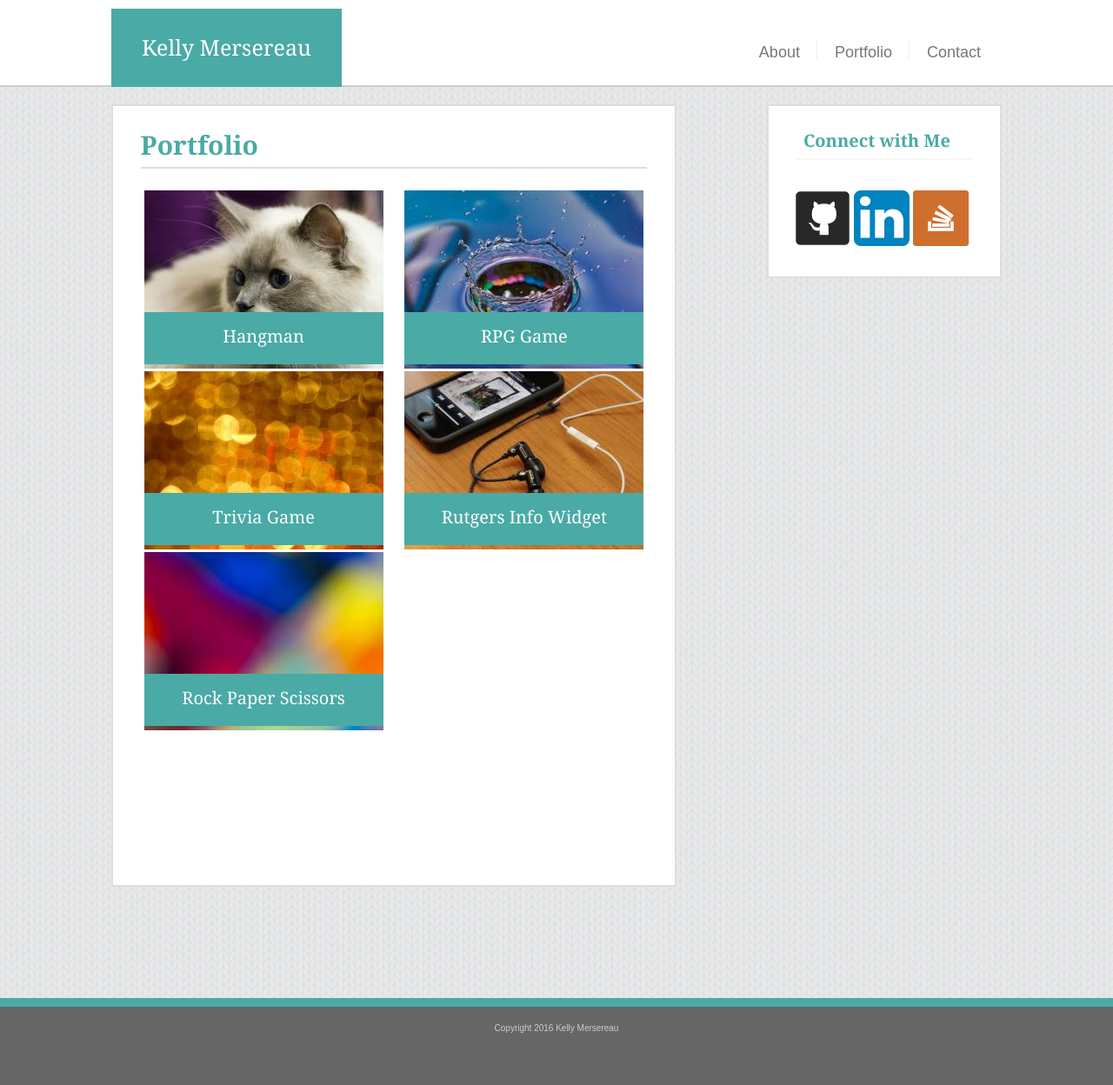
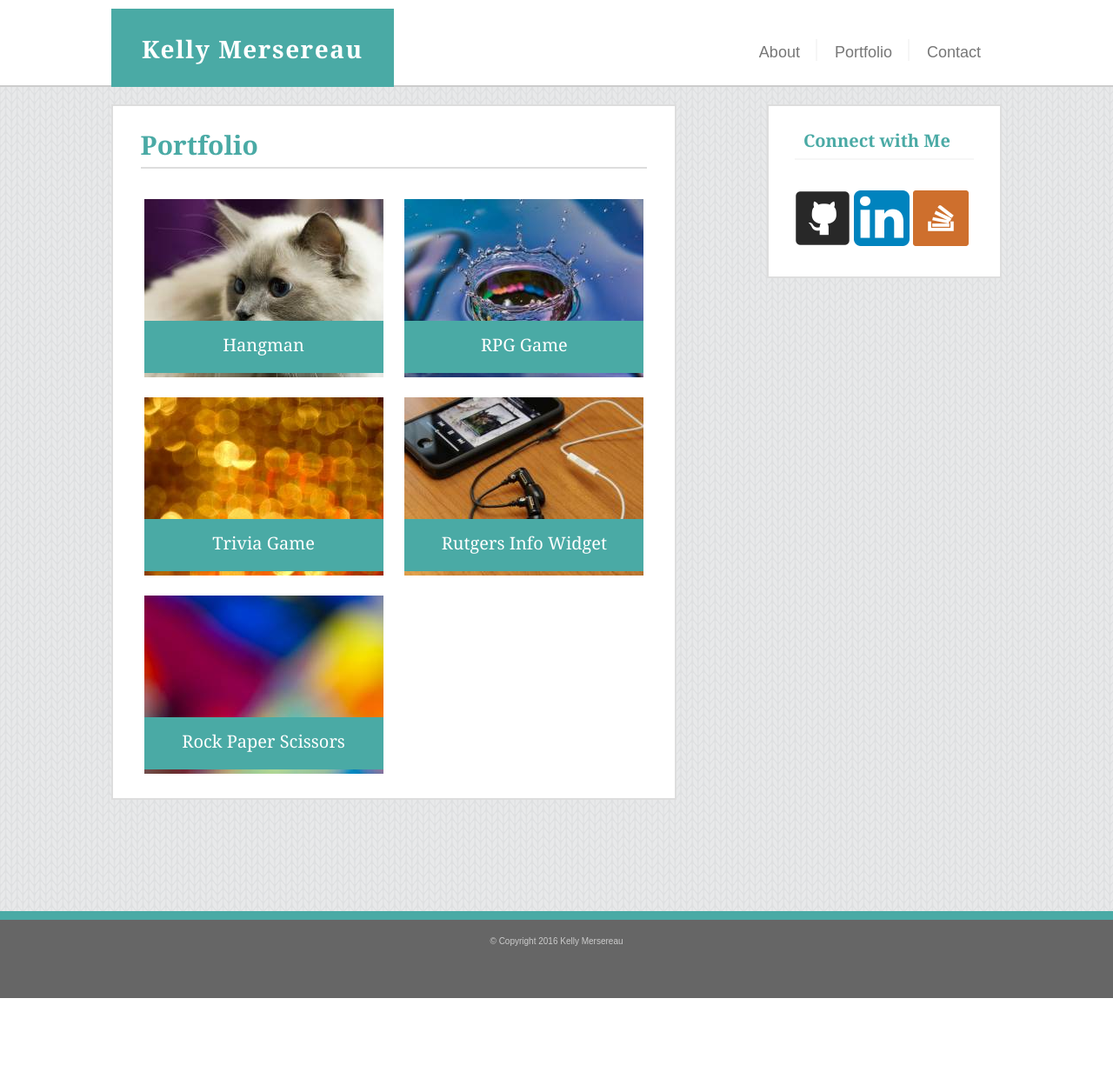
Before and after one commit to kellymersereau/Portfolio, a PHP site: page /portfolio.html in a window 1280 px wide. Shown: the whole page at 87% size. After the commit the page ends 1148 px from the top, so only its background shows below. Run offline with PHP 8.4, Linux system fonts and the light colour scheme.

Commit message:
last update

```diff
--- a/assets/css/style.css
+++ b/assets/css/style.css
@@ -30,7 +30,9 @@ html body {
 #name {
 	height: 90px;
 	font-family: 'Georgia', Times, Times New Roman, serif;
-	font-size: 25px;
+	font-size: 28px;
+	font-weight: bold;
+	letter-spacing: 1.5px;
 	margin-left: 10%;
 	margin-top: 10px;
 	padding-top: 32px;
@@ -145,6 +147,10 @@ a:hover {
 	float: left;
 	margin-right: 10px;
 	margin-bottom: 2px;
+	width: auto;
+	height: auto;
+	max-width: 150px;
+	max-height: 150px;
 }
 #article {
 	position: relative;
@@ -157,13 +163,13 @@ a:hover {
 	font-family: 'Arial', 'Helvetica Neue', Helvetica, sans-serif;
 	color: #777777;
 	letter-spacing: 2px;
-	line-height: -10px;
+	line-height: 20px;
 	word-spacing: 3px;
 
 }
 #main {
 	width: 650px;
-	height: 900px;
+	height: 800px;
 	background-color: white;
 	float: left;
 	border: 2px;
@@ -199,11 +205,15 @@ a:hover {
 	float: left;
 	margin-right: 10px;
 	margin-left: 10px;
+	margin-top: 10px;
+	margin-bottom: 10px;
 }
 .category_right {
 	float: right;
 	margin-right: 10px;
 	margin-left: 10px;
+	margin-top: 10px;
+	margin-bottom: 10px;
 }
 .phototitles {
 	height: 60px;
--- a/portfolio.html
+++ b/portfolio.html
@@ -23,7 +23,7 @@
 			<section id="main">
 				<h2 id="port"> Portfolio </h2>
 					<div id="line-break1"></div>
-					<article>
+					<div>
 						<div class="category_left"><span class="phototitles1">Hangman</span><img src="assets/images/cats.jpg" alt="picture of cat">
 
 						</div>
@@ -39,22 +39,22 @@
 						<div class="category_left"><span class="phototitles1"> Rock Paper Scissors</span><img src="assets/images/colors.jpg" alt="picture of colors">
 
 						</div>
-					</article>
+					</div>
 			</section>
 			<aside id="sidebar">
 				<h2 id="connect">Connect with Me</h2>
 				<div class="line-break2"></div>
 				<div class="icons">
-					<a href="https://github.com/kellymersereau" id="icon1"><img src="assets/images/github.png"></a>
-					<a href="https://www.linkedin.com/in/kellymersereau" id="icon2"><img src="assets/images/linkedin.png"></a>
-					<a href="http://stackoverflow.com/users/5831702/kelly-mersereau" id="icon3"><img src="assets/images/stackoverflow.png"></a>
+					<a href="https://github.com/kellymersereau" id="icon1"><img src="assets/images/github.png" alt="Github logo"></a>
+					<a href="https://www.linkedin.com/in/kellymersereau" id="icon2"><img src="assets/images/linkedin.png" alt="LinkedIn Logo"></a>
+					<a href="http://stackoverflow.com/users/5831702/kelly-mersereau" id="icon3"><img src="assets/images/stackoverflow.png" alt="Stackoverflow logo"></a>
 				</div>
 			</aside>
 		</div>
 		<div class="push"></div>
 	<footer>
 		<div id="footer">
-			<p class="copyright">Copyright 2016 Kelly Mersereau
+			<p class="copyright"> © Copyright 2016 Kelly Mersereau
 			</p>
 		</div>
 	</footer>
```
Also changed, not shown: contact.html (+6 -6 lines), index.html (+10 -10 lines).
